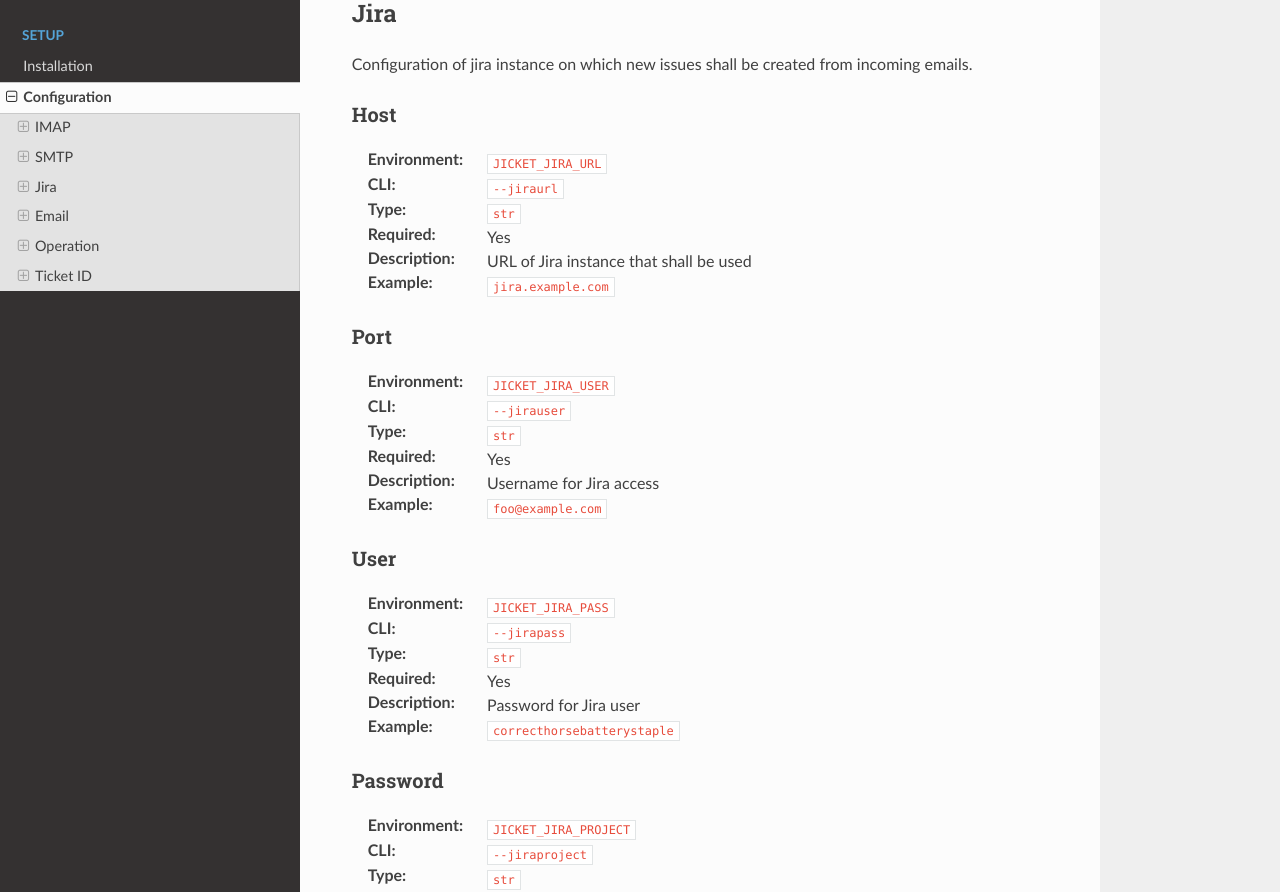
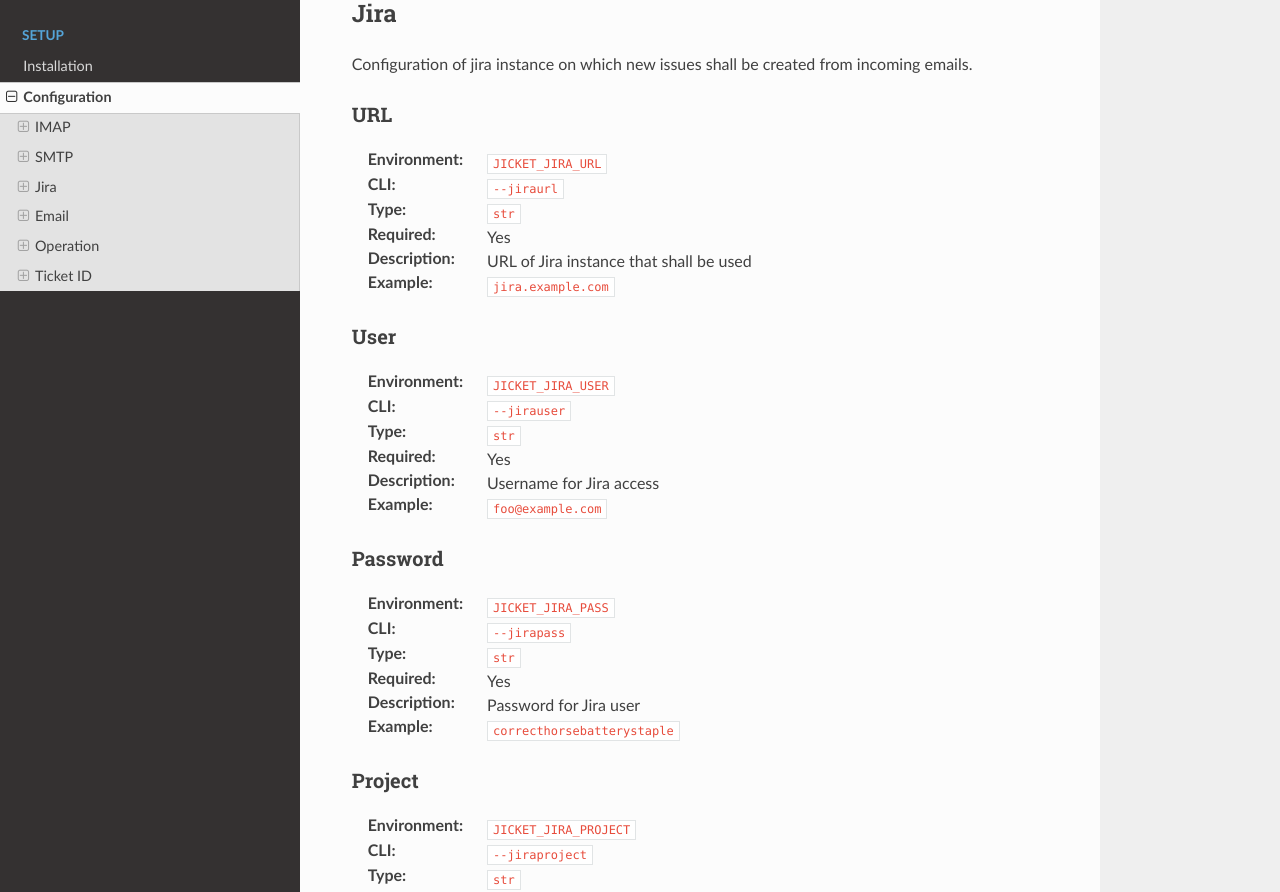
Before and after one commit to kwp-communications/jicket, a Sphinx documentation site: the page built from docs/configuration.rst, in a window 1280 px wide and 1400 px high, scrolled down 2307 px. Shown: the part 159-1051 px from the top of the window. Built offline with Sphinx 7.4.7 and the Read the Docs theme 2.0.0, drawn with Linux system fonts in a browser that asks for light colours.

Commit message:
Correct wrong titles

```diff
--- a/docs/configuration.rst
+++ b/docs/configuration.rst
@@ -99,7 +99,7 @@
 ^^^^^^^^^^^^^^^^^^^^^^^^^^^^^^^^^^
 Configuration of jira instance on which new issues shall be created from incoming emails.
 
-Host
+URL
 """"""""""""""""""""""""""""""""""
 :Environment:   ``JICKET_JIRA_URL``
 :CLI:           ``--jiraurl``
@@ -108,7 +108,7 @@
 :Description:   URL of Jira instance that shall be used
 :Example:       ``jira.example.com``
 
-Port
+User
 """"""""""""""""""""""""""""""""""
 :Environment:   ``JICKET_JIRA_USER``
 :CLI:           ``--jirauser``
@@ -126,7 +126,7 @@
 :Description:   Password for Jira user
 :Example:       ``correcthorsebatterystaple``
 
-Password
+Project
 """"""""""""""""""""""""""""""""""
 :Environment:   ``JICKET_JIRA_PROJECT``
 :CLI:           ``--jiraproject``
```
Also changed, not shown: other parts of docs/configuration.rst (+1 -1 lines).
